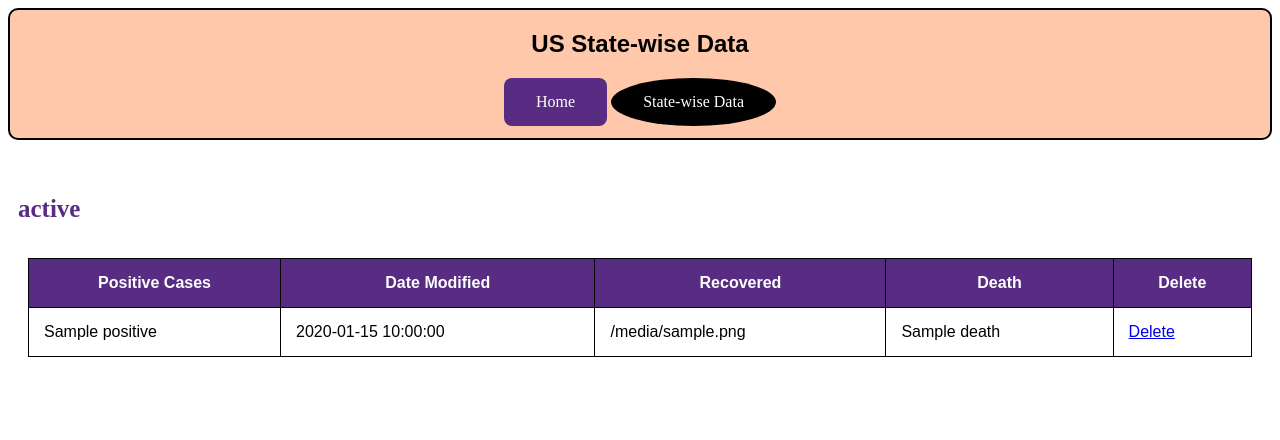
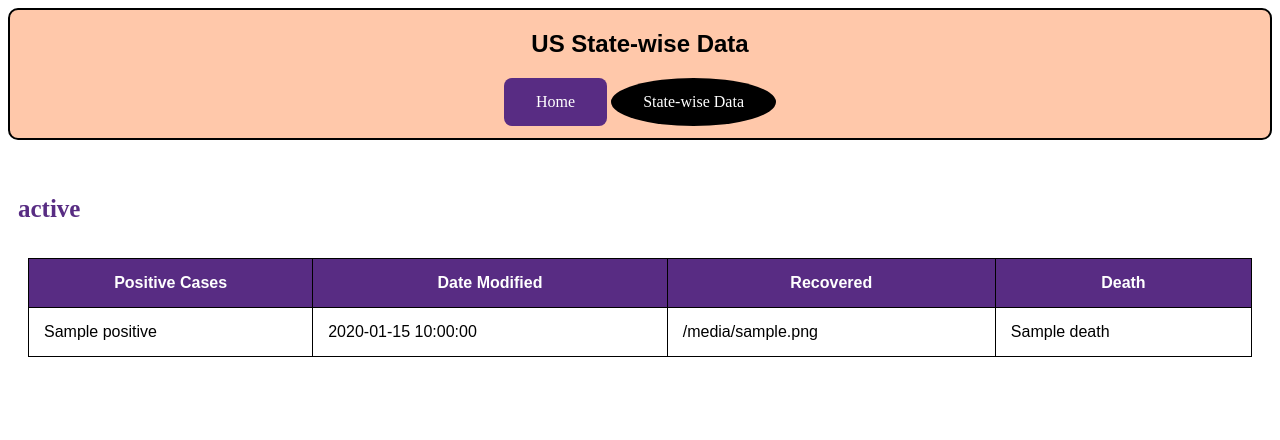
Before and after one commit to anantpad/covid_data, a Flask app: page /state in a window 1280 px wide. Shown: the top 440 px of the page. Run offline with Flask 2, Linux system fonts and the light colour scheme; a database or web service that is not in the repository returns one stand-in record (values such as "Sample title"); some libraries are stand-ins or nearby versions.

Commit message:
updated trend_state.html to remove delete column

```diff
--- a/templates/trend_state.html
+++ b/templates/trend_state.html
@@ -83,7 +83,7 @@
                 <th>Date Modified</th>
                 <th>Recovered</th>
                 <th>Death</th>
-                <th>Delete</th>
+                <!-- <th>Delete</th> -->
               </tr>
             </thead>
             <tbody>
@@ -94,9 +94,9 @@
                 <td>{{j["dateModified"]}}</td>
                 <td>{{j["recovered"]}}</td>
                 <td>{{j["death"]}}</td>
-                <td>
+                <!-- <td>
                   <a href="/delete?dateModified={{j["dateModified"]}}">Delete</a>
-                </td>
+                </td> -->
               </tr>
               {% endif %}
               {% endfor %}
```
